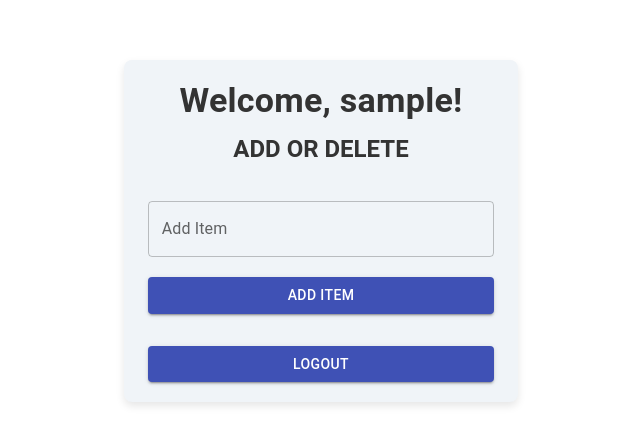
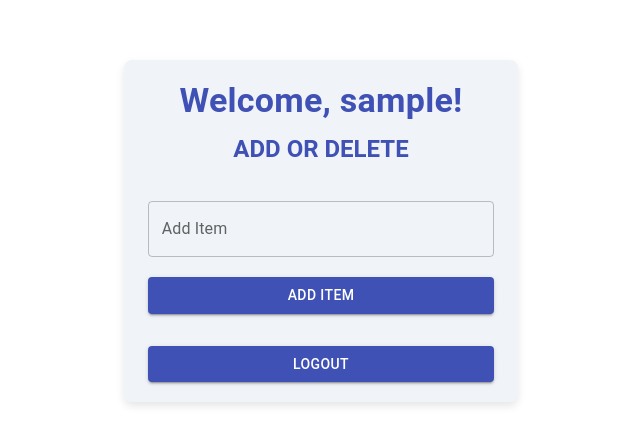
Before and after one commit to ralddddd/BSIT2B_LOGIN, a React (Vite) app in the folder frontend/: page /dashboard in a window 1280 px wide. Shown: the part 169-614 px from the top of the page, without its empty margins (319-959 px from the left). Built offline with nearby package versions, Linux system fonts and the light colour scheme; sample sign-in values are in the browser's storage.

Commit message:
first commit

```diff
--- a/frontend/src/Dashboard.jsx
+++ b/frontend/src/Dashboard.jsx
@@ -53,10 +53,10 @@ const Dashboard = () => {
 
   return (
     <Container sx={{ backgroundColor: '#f0f4f8', padding: '20px', borderRadius: '8px', boxShadow: '0 4px 8px rgba(0,0,0,0.1)' }}>
-      <Typography variant="h4" align="center" gutterBottom sx={{ color: '#333', fontWeight: 'bold' }}>
+      <Typography variant="h4" align="center" gutterBottom sx={{ color: '#3f51b5', fontWeight: 'bold' }}>
         Welcome, {user}!
       </Typography>
-      <Typography variant="h5" align="center" sx={{ color: '#333', marginBottom: '20px' , fontWeight: 'bold' }}>
+      <Typography variant="h5" align="center" sx={{ color: '#3f51b5', marginBottom: '20px' , fontWeight: 'bold' }}>
         ADD OR DELETE
       </Typography>
 
```
